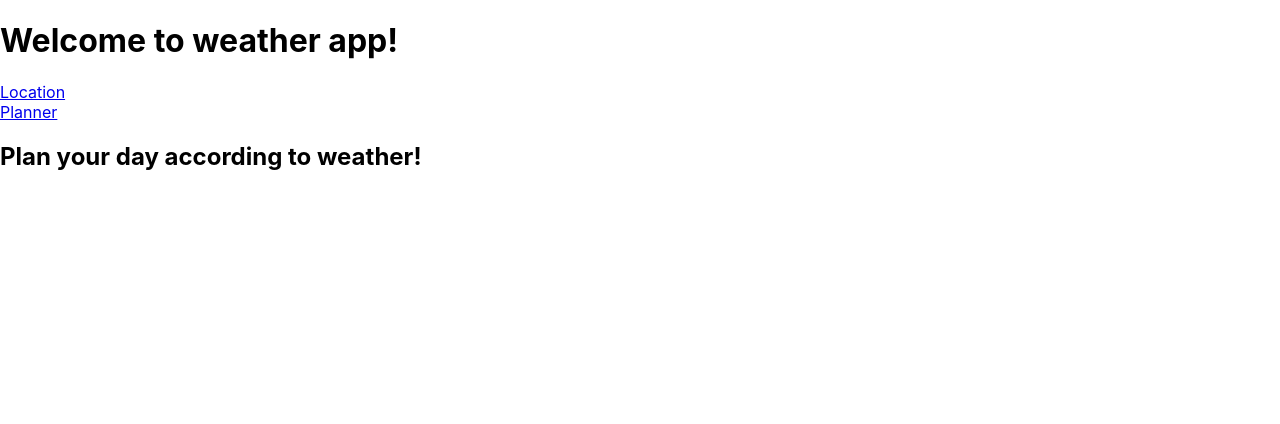
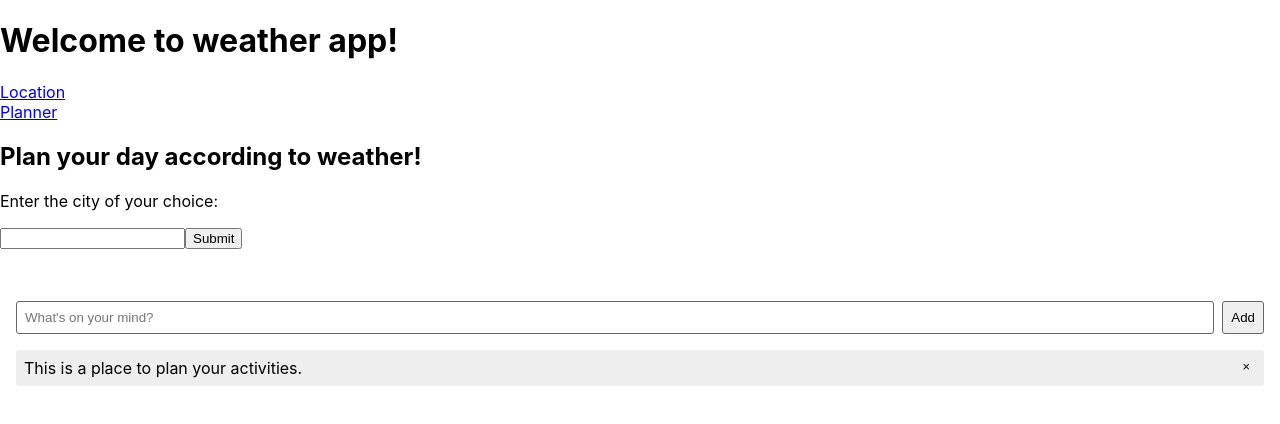
Before and after one commit to IanRickard/WeatherAppCapstone, a React (Create React App) app: page /weatherplanner in a window 1280 px wide. Shown: the top 424 px of the page. Built offline with nearby package versions, Linux system fonts and the light colour scheme.

Commit message:
added function 2-weather planner

```diff
--- /dev/null
+++ b/src/Activity.js
@@ -0,0 +1,22 @@
+import React, {useEffect} from "react";
+
+export function Activity(props) {
+  const { activity, removeActivity } = props;
+
+  const handleRemoveClick = () => {
+    removeActivity(activity.id);
+  };
+
+  return (
+    <li className="Activity">
+      <button
+        aria-label="Remove activity"
+        className="remove-button"
+        onClick={handleRemoveClick}
+      >
+        &times;
+      </button>
+      <div className="text">{activity.text}</div>
+    </li>
+  );
+}
--- /dev/null
+++ b/src/AddActivityForm.js
@@ -0,0 +1,40 @@
+import React, {useState} from 'react';
+import generateId from './utility';
+
+
+export function AddActivityForm(props) {
+
+  const [text, setText] = useState("");
+
+  const handleTextChange = (event) => {
+    setText(event.target.value);
+  }
+
+  const handleSubmit= (event) => {
+    event.preventDefault();
+
+    const activity={
+      id: generateId(),
+      text: text
+    };
+
+    if(text.length > 0){
+      props.addActivity(activity);
+    }
+
+    setText("");
+  }
+
+  return (
+    <form className="AddActivityForm" onSubmit={handleSubmit}>
+      <input
+        type="text"
+        aria-label="What's on your mind?"
+        placeholder="What's on your mind?"
+        value={text}
+        onChange={handleTextChange}
+      />
+      <input type="submit" value="Add" />
+    </form>
+  );
+}
--- a/src/App.css
+++ b/src/App.css
@@ -28,6 +28,48 @@
   color: #61dafb;
 }
 
+.AddActivityForm {
+  display: flex;
+  flex-wrap: wrap;
+  margin: 1rem
+}
+
+.AddActivityForm input {
+  padding: 0.5rem;
+  border: 1px solid #666;
+  border-radius: 3px;
+}
+
+.AddActivityForm input[type='text'] {
+  flex-grow: 1;
+  margin-right: 0.5rem;
+}
+
+.activities {
+  list-style-type: none;
+  padding: 0;
+}
+
+.Activity {
+  padding: 0.5rem;
+  margin: 1rem;
+  border-radius: 3px;
+  background-color: #eee;
+}
+
+.Activity .remove-button {
+  font-size: 80%;
+  float: right;
+  border: 0;
+  border-radius: 3px;
+  background: transparent;
+}
+
+.Activity .remove-button:hover {
+  color: #fff;
+  background-color: #000;
+}
+
 @keyframes App-logo-spin {
   from {
     transform: rotate(0deg);
--- a/src/WeatherPlanner.js
+++ b/src/WeatherPlanner.js
@@ -1,15 +1,74 @@
-import React from "react";
+import React, {useState} from "react";
+import { AddActivityForm } from "./AddActivityForm";
+import { Activity } from "./Activity";
+import generateId from "./utility";
 
 export default function WeatherPlanner(){
+  const handleClick = (e) =>{
+
+    const apiKey=`5d08d180c3412d7f84b0178e59c9d5e8`;
+    const loc=document.getElementById("user-city").value;
+    console.log(loc);
+    const stringPassIn = `http://api.openweathermap.org/data/2.5/forecast?q=${loc}&appid=${apiKey}`;
+    console.log(stringPassIn);
+    fetch(stringPassIn)
+    .then((res) => res.json())
+    .then((data) => {
+      const temperature = Math.trunc(data.list[0].main.temp) - 273;
+      console.log(temperature);
+      const description = data.list[0].weather[0].description;
+      let searchResult = `<p>You selected ${loc}. </p> <p>temperature <b>${temperature} °C</b><br>${description}</p>`;
+      document.getElementById("searchResult").innerHTML=searchResult;
+    })
+    .catch((err) => console.log(err));
+    e.preventDefault();
+  }
+
+  const [activities, setActivities] = useState([
+    {
+      id: generateId(),
+      text: 'This is a place to plan your activities.',
+    },
+  ]);
+
+  const addActivity = (activity) => {
+    setActivities(prev=>[...prev, activity]);
+  };
+
+  const removeActivity = (activityIdToRemove) => {
+    setActivities ( (activities) =>
+      activities.filter((activity) => activity.id !== activityIdToRemove)
+    );
+  };
 
   // Input the name of city you prefer
   // If error, request to enter a valid city name
   // On submit, generate weather forecast for 1day or 7 days
   // Input area for user to add to-do-list of activities planned according to weather
 
+
   return (
+    <main>
       <h2>
         Plan your day according to weather!
       </h2>
+      <div id="forecast">
+        <p>
+          Enter the city of your choice:
+        </p>
+      </div>
+      <input type="text" id="user-city" />
+      <button onClick={handleClick}>Submit</button>
+      <p id="searchResult"></p>
+      <br></br>
+      <div id="planner">
+        <AddActivityForm addActivity={addActivity} />
+          <ul className="activities">
+            {activities.map((activity) => (
+              <Activity key={activity.id} activity={activity} removeActivity={removeActivity} />
+            ))}
+          </ul>
+      </div>
+    </main>
   )
 }
--- a/src/data/city-name.js
+++ b/src/data/city-name.js
@@ -29,7 +29,7 @@ export const CityName = () =>{
       .then((data) => {
         const temperature = Math.trunc(data.main.temp) - 273;
         const description = data.weather[0].description;
-        let searchResult = `<p>temperature <b>${temperature} °C</b><br>${description}</p>`;
+        let searchResult = `<p>You selected ${loc}. </p> <p>temperature <b>${temperature} °C</b><br>${description}</p>`;
         document.getElementById("searchResult").innerHTML=searchResult;
       })
       .catch((err) => console.log(err));
@@ -44,9 +44,9 @@ export const CityName = () =>{
 
   return(
     <div>
-      <h2>Choose the city you're interested in!</h2>
+      <h2>Choose the city you're interested in! Click to see current weather :)</h2>
       <ul>{cityList}</ul>
-      <p id="searchResult"></p>
+      <h3 id="searchResult"></h3>
     </div>
   )
 
--- /dev/null
+++ b/src/utility.js
@@ -0,0 +1,8 @@
+import React from "react";
+
+let nextId=0;
+export default function generateId() {
+  const result = nextId;
+  nextId += 1;
+  return result;
+}
```
Also changed, not shown: src/data/fetch.js (added, +37 -0 lines).
